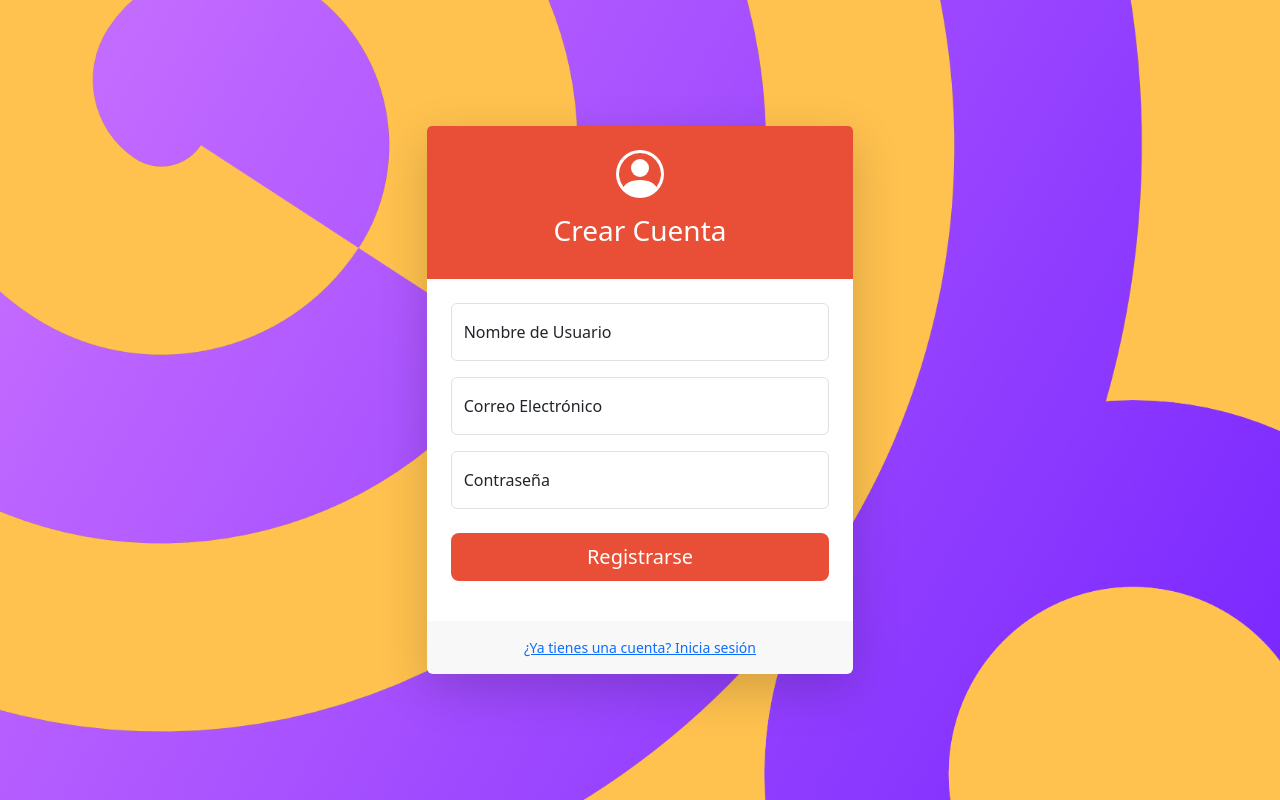
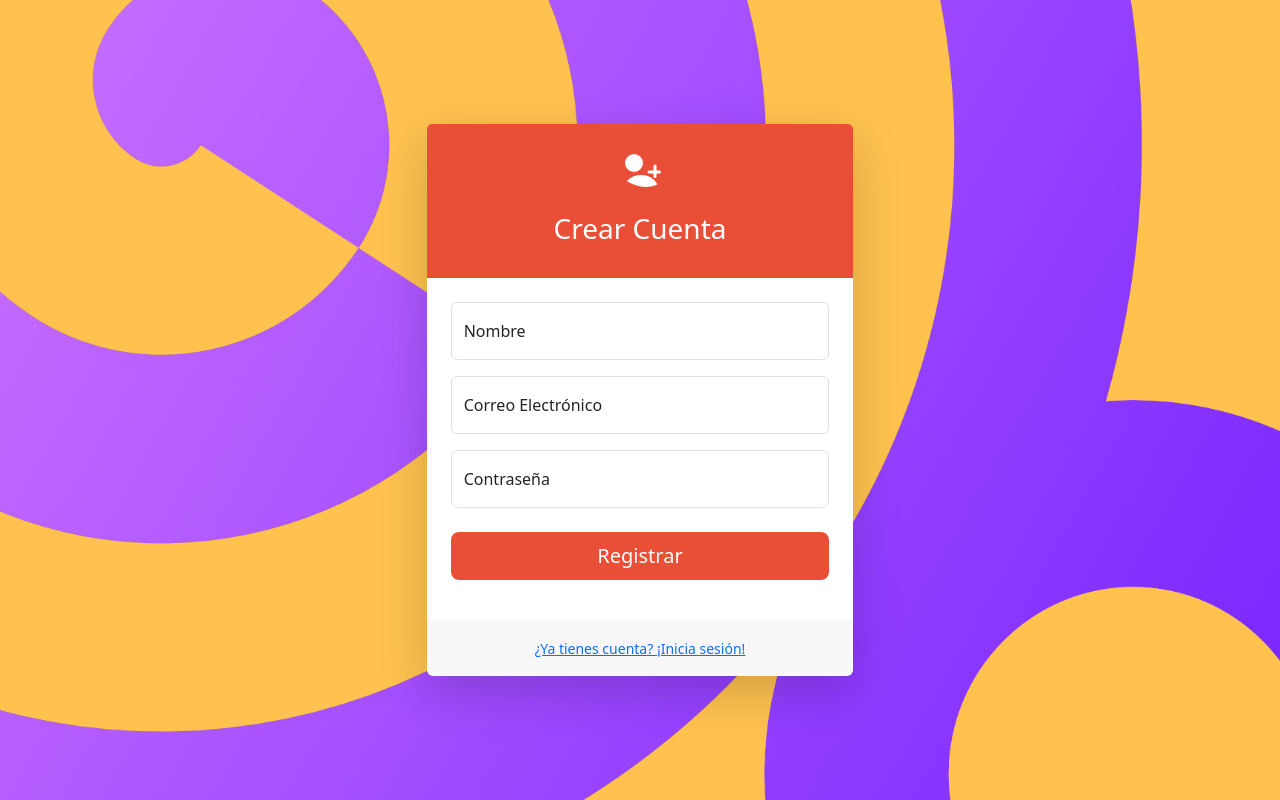
Before and after one commit to sharon0695/IdentificadorDeMariposas, an Angular app in the folder angular-17-app/: page /sing-up in a window 1280 px wide. Built offline with nearby package versions, Linux system fonts and the light colour scheme.

Commit message:
CrearCuenta hecho
nunca pude llegar a hacer esto sin papa dio y chatgpt

```diff
--- a/angular-17-app/angular.json
+++ b/angular-17-app/angular.json
@@ -93,5 +93,8 @@
         }
       }
     }
+  },
+  "cli": {
+    "analytics": "09b1c2bb-f4ac-4efc-9376-9c55dd96bb3e"
   }
 }
--- a/angular-17-app/src/app/app.routes.ts
+++ b/angular-17-app/src/app/app.routes.ts
@@ -5,6 +5,8 @@ import { Mariposas } from './mariposas/mariposas';
 import { CrearEspecie } from './crear-especie/crear-especie';
 import { Observaciones } from './observaciones/observaciones';
 import { MapaEspecies } from './mapa-especies/mapa-especies';
+
+
 
 
 export const routes: Routes = [
@@ -16,4 +18,7 @@ export const routes: Routes = [
     { path: 'observaciones', component: Observaciones },
     { path: 'mapa', component: MapaEspecies },
     { path: '', redirectTo: 'login', pathMatch: 'full' },
+    { path: '', redirectTo: '/login', pathMatch: 'full' },
+    { path: 'login', component: Login },
+    { path: 'sing-up', component: SingUp },
 ];
--- a/angular-17-app/src/app/services/auth.service.ts
+++ b/angular-17-app/src/app/services/auth.service.ts
@@ -5,6 +5,12 @@ import { Router } from '@angular/router';
 import { isPlatformBrowser } from '@angular/common';
 
 export interface LoginRequest {
+  correo: string;
+  contrasena: string;
+}
+
+export interface RegistroRequest {
+  nombre: string;
   correo: string;
   contrasena: string;
 }
@@ -59,6 +65,8 @@ export class AuthService {
   // Métodos de usuario
   // =============================
 
+
+
   getUserRaw(): any | null {
     if (!this.isBrowser) return null;
     try {
@@ -105,6 +113,11 @@ export class AuthService {
       })
     );
   }
+
+  registrar(body: RegistroRequest): Observable<any> {
+  return this.http.post<any>(`${this.baseUrl}/crear`, body);
+  }
+
 
   logout(showMessage: boolean = false): void {
     if (!this.isBrowser) return;
--- a/angular-17-app/src/app/sing-up/sing-up.css
+++ b/angular-17-app/src/app/sing-up/sing-up.css
@@ -0,0 +1,3 @@
+input.ng-invalid.ng-touched {
+  border: 1px solid #dc2626;
+}
--- a/angular-17-app/src/app/sing-up/sing-up.html
+++ b/angular-17-app/src/app/sing-up/sing-up.html
@@ -1,38 +1,53 @@
-<div class="d-flex align-items-center justify-content-center vh-100" style="background-image: url('/fondo/Fondo.png'); background-size: cover; background-position: center; background-repeat: no-repeat;">
-
+<div class="d-flex align-items-center justify-content-center vh-100"
+    style="background-image: url('/fondo/Fondo.png'); background-size: cover; background-position: center; background-repeat: no-repeat;">
 
   <div class="col-11 col-sm-8 col-md-6 col-lg-5 col-xl-4">
     <div class="card shadow-lg border-0 rounded-lg">
       <div class="card-header text-center text-white p-4 border-0" style="background-color: #E94F37;">
-        <svg xmlns="http://www.w3.org/2000/svg" width="48" height="48" fill="currentColor" class="bi bi-person-circle mb-2" viewBox="0 0 16 16">
-          <path d="M11 6a3 3 0 1 1-6 0 3 3 0 0 1 6 0"/>
-          <path fill-rule="evenodd" d="M0 8a8 8 0 1 1 16 0A8 8 0 0 1 0 8m8-7a7 7 0 0 0-5.468 11.37C3.242 11.226 4.805 10 8 10s4.757 1.225 5.468 2.37A7 7 0 0 0 8 1"/>
+        <svg xmlns="http://www.w3.org/2000/svg" width="48" height="48" fill="currentColor"
+        class="bi bi-person-plus mb-2" viewBox="0 0 16 16">
+          <path d="M6 8a3 3 0 1 1 0-6 3 3 0 0 1 0 6"/>
+          <path d="M8 9a5.978 5.978 0 0 0-4.468 2.12C5.242 11.774 6.805 13 10 13c1.477 0 2.773-.35 3.813-.915A6 6 0 0 0 8 9z"/>
+          <path d="M15 8a.5.5 0 0 1-.5.5H13.5v1a.5.5 0 0 1-1 0V8.5H11a.5.5 0 0 1 0-1h1.5V6a.5.5 0 0 1 1 0v1.5H14.5a.5.5 0 0 1 .5.5"/>
         </svg>
         <h3 class="fw-light my-2">Crear Cuenta</h3>
       </div>
+
       <div class="card-body p-4">
-        <form>
+        <form (ngSubmit)="registrar()" #form="ngForm">
+
           <div class="form-floating mb-3">
-            <input type="text" class="form-control" id="username" placeholder="Tu nombre de usuario">
-            <label for="username">Nombre de Usuario</label>
+            <input type="text" class="form-control" id="nombre" name="nombre" [(ngModel)]="nombre" required placeholder="Tu nombre">
+            <label for="nombre">Nombre</label>
           </div>
+
           <div class="form-floating mb-3">
-            <input type="email" class="form-control" id="email" placeholder="nombre@ejemplo.com">
-            <label for="email">Correo Electrónico</label>
+            <input type="email" class="form-control" id="correo" name="correo" [(ngModel)]="correo" required placeholder="correo@ejemplo.com">
+            <label for="correo">Correo Electrónico</label>
           </div>
+
           <div class="form-floating mb-3">
-            <input type="password" class="form-control" id="password" placeholder="Contraseña">
-            <label for="password">Contraseña</label>
+            <input type="password" class="form-control" id="contrasena" name="contrasena" [(ngModel)]="contrasena" required placeholder="Contraseña">
+            <label for="contrasena">Contraseña</label>
           </div>
+
           <div class="d-grid mt-4 mb-3">
-            <button type="submit" class="btn btn-lg text-white" style="background-color: #E94F37;">Registrarse</button>
+            <button type="submit" class="btn btn-lg text-white" style="background-color: #E94F37;">
+              Registrar
+            </button>
           </div>
+
+          <div class="text-center p-t-12"
+            *ngIf="mensaje"
+            [ngStyle]="{ color: esError ? '#dc2626' : '#059669' }">
+            {{ mensaje }}
+          </div>
+
         </form>
       </div>
+
       <div class="card-footer text-center py-3 border-0">
-        <div class="small">
-            <a href="/login">¿Ya tienes una cuenta? Inicia sesión</a>
-        </div>
+        <a class="small" href="/login">¿Ya tienes cuenta? ¡Inicia sesión!</a>
       </div>
     </div>
   </div>
--- a/angular-17-app/src/app/sing-up/sing-up.ts
+++ b/angular-17-app/src/app/sing-up/sing-up.ts
@@ -1,11 +1,48 @@
 import { Component } from '@angular/core';
+import { CommonModule } from '@angular/common';
+import { FormsModule } from '@angular/forms';
+import { AuthService, RegistroRequest } from '../services/auth.service';
+import { Router } from '@angular/router';
 
 @Component({
   selector: 'app-sing-up',
-  imports: [],
+  standalone: true,
+  imports: [CommonModule, FormsModule],
   templateUrl: './sing-up.html',
-  styleUrl: './sing-up.css',
+  styleUrls: ['./sing-up.css']
 })
 export class SingUp {
+  nombre: string = '';
+  correo: string = '';
+  contrasena: string = '';
 
+  mensaje: string = '';
+  esError = false;
+
+  constructor(private authService: AuthService, private router: Router) {}
+
+  registrar() {
+    const req: RegistroRequest = {
+      nombre: this.nombre,
+      correo: this.correo,
+      contrasena: this.contrasena
+    };
+
+    this.authService.registrar(req).subscribe({
+      next: () => {
+        this.esError = false;
+        this.mensaje = 'Cuenta creada exitosamente';
+        setTimeout(() => this.router.navigate(['/login']), 1500);
+      },
+      error: (err: any) => {
+        console.log("Error del backend:", err);
+        this.esError = true;
+        this.mensaje =
+        err.error?.mesage ||
+        err.error?.error
+        err.message ||
+        'Error al registrar';
+      }
+    });
+  }
 }
```
Also changed, not shown: 2 other files (tests, documents, lock files or other folders).
